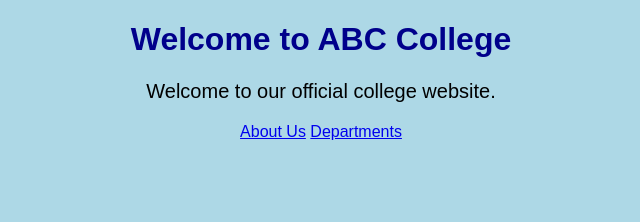
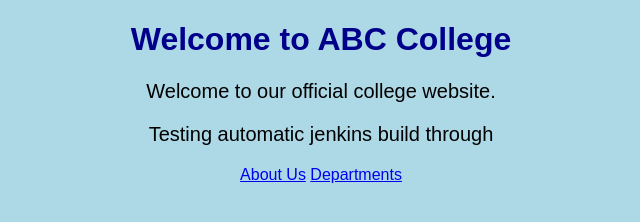
Before and after one commit to thanugowda2006/cs130_coursework, a plain HTML site: page index.html in a window 1280 px wide. Shown: the whole page, without its empty margins (319-959 px from the left). Drawn offline with Linux system fonts and the light colour scheme.

Commit message:
updated college website

```diff
--- a/index.html
+++ b/index.html
@@ -10,6 +10,8 @@
 
     <p>Welcome to our official college website.</p>
 
+    <p>Testing automatic jenkins build through </p>
+
     <a href="about.html">About Us</a>
 
     <a href="departments.html">Departments</a>
```
